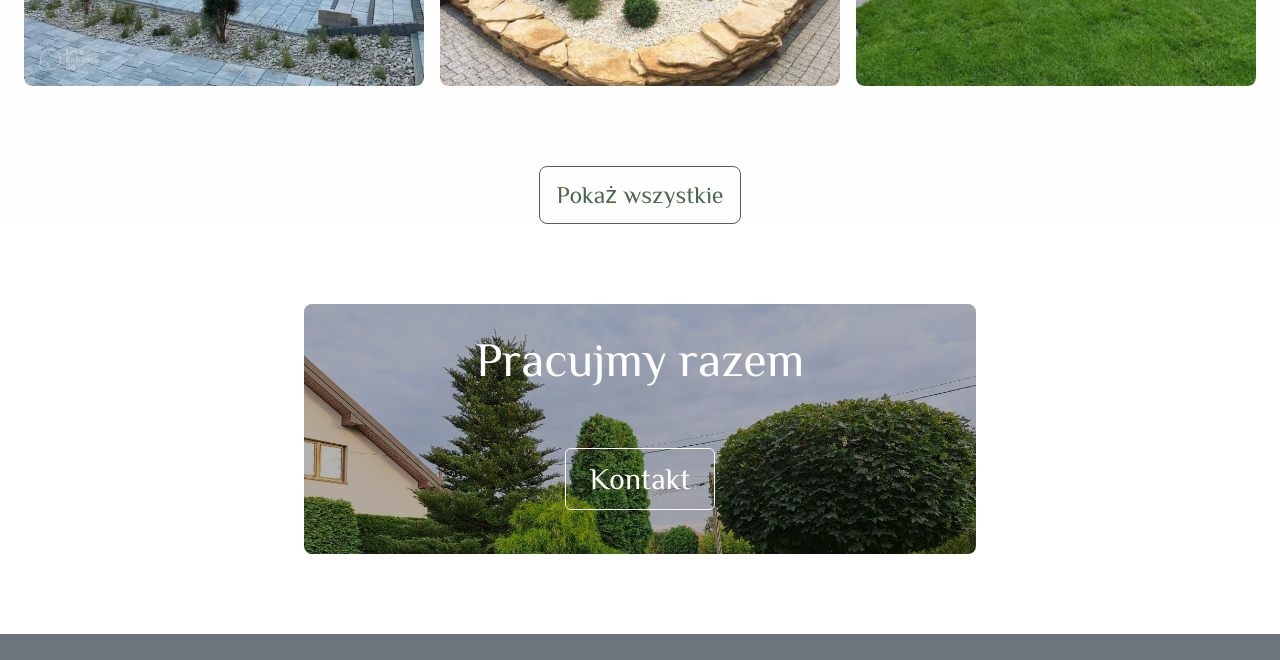
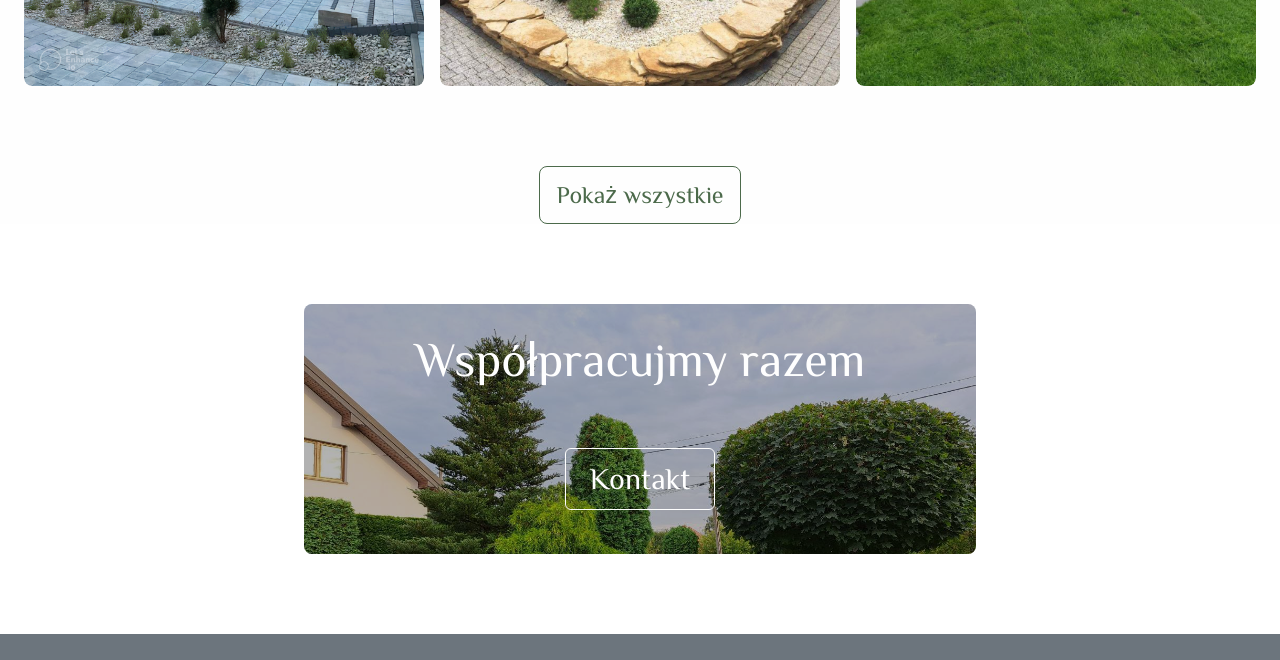
Before and after one commit to Serhii-Bolhovskyi/green-spaces, a website: page index.html in a window 1280 px wide. Shown: the part 2050-2710 px from the top of the page. Drawn offline with nearby package versions, Linux system fonts and the light colour scheme; files whose address does not match are found by name.

Commit message:
Edited text in files

```diff
--- a/index.html
+++ b/index.html
@@ -775,7 +775,7 @@
       <div
         class="absolute flex flex-col items-center text-center rounded-lg inset-0 bg-black bg-opacity-30"
       >
-        <h1 class="mt-8 text-white text-5xl">Pracujmy razem</h1>
+        <h1 class="mt-8 text-white text-5xl">Współpracujmy razem</h1>
         <div
           class="md:mt-16 mt-8 border border-white hover:scale-105 text-white rounded-md px-6 py-3 text-center"
         >
```
Also changed, not shown: src/pages/contact.html (+1 -1 lines), src/pages/fullGallery.html (+1 -1 lines).
